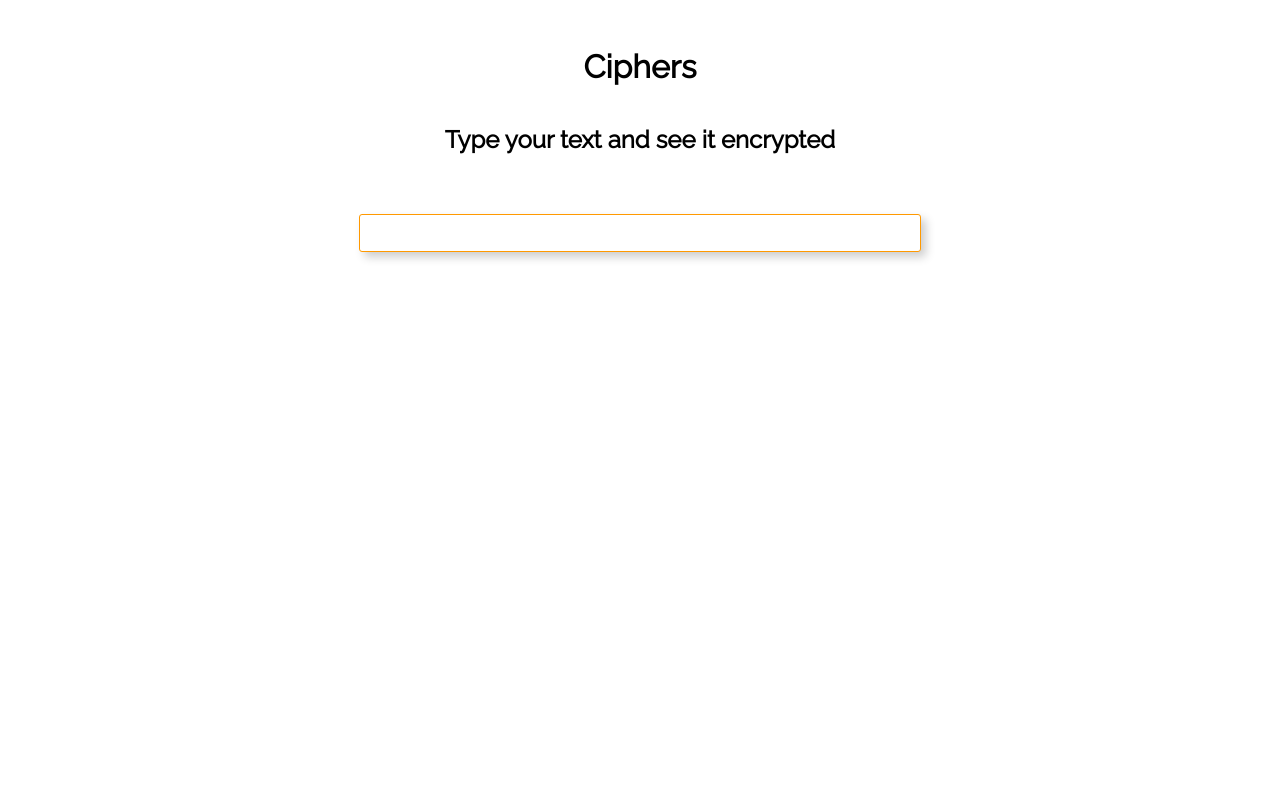
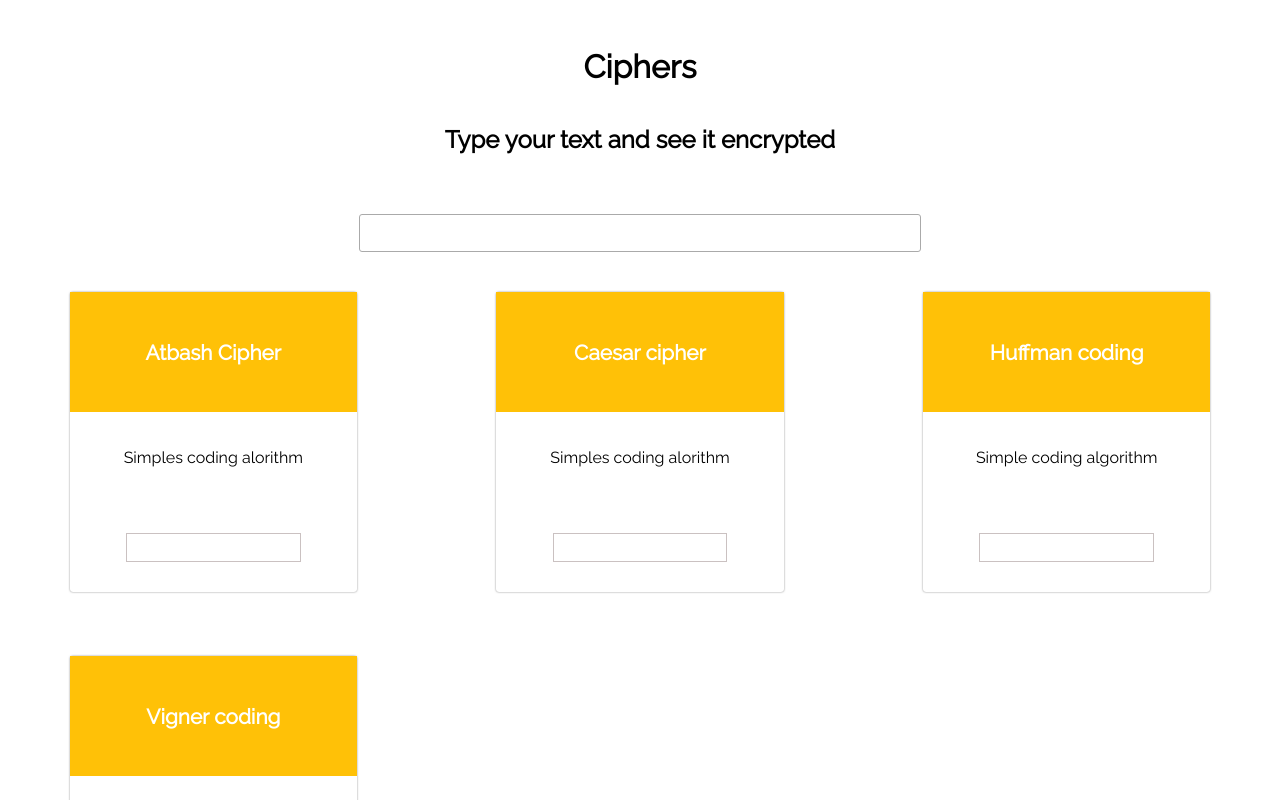
Before and after one commit to janKozie1/react-ciphers, a React (Create React App) app: page / in a window 1280 px wide. Shown: the top 800 px of the page. Built offline with nearby package versions, Linux system fonts and the light colour scheme.

Commit message:
Configured cipher tile, adde styles

```diff
--- a/src/algorithms/algorithms.js
+++ b/src/algorithms/algorithms.js
@@ -1,7 +1,23 @@
-export let huffman = (userInput) => {
-    return userInput;
+export let huffman = {
+    name: 'Huffman coding',
+    desc: 'Simple coding algorithm',
+    algorithm: (input) => { return input?input.toUpperCase():input }
 }
 
-export let viegner = (userInput) => {
-    return userInput;
+export let vigner = {
+    name: 'Vigner coding',
+    desc: 'Simple coding algorithm',
+    algorithm: (input) => { return input }
 }
+
+export let caesar = {
+    name: 'Caesar cipher',
+    desc: 'Simples coding alorithm',
+    algorithm: (input) => { return input }
+}
+
+export let atbash = {
+    name: 'Atbash Cipher',
+    desc: 'Simples coding alorithm',
+    algorithm: (input) => { return input }
+}
--- a/src/components/App.js
+++ b/src/components/App.js
@@ -2,33 +2,48 @@ import React, { Component } from 'react';
 import * as algorithms from '../algorithms/algorithms'
 import '../styles/app.css'
 import Header from './Header'
+import CipherTile from './CipherTile'
 
 class App extends Component {
     state = {
-        userText:''
+        tempText:'',
+        ciphers:[]
     }
     onInputChange = (e) => {
         this.setState({
-            userText:e.target.value
+            tempText:e.target.value
         })
     }
     onFormSubmit = (e) => {
         e.preventDefault();
-        alert(this.state.userText)
+        this.setState({
+            accepted:this.state.tempText
+        })
     }
     componentDidMount() {
+        let temp = [];
         for (let data in algorithms) {
-            console.log(data)
-            console.log(algorithms[data])
+            temp.push(algorithms[data]);
         }
+        console.log(temp)
+        this.setState({
+            ciphers:[...temp]
+        })
     }
     render() {
         return (
             <div className='app'>
                 <Header />
-                <form className='input-main' onSubmit={this.onFormSubmit}>
-                    <input type='text' id='input-main-user' value={this.state.userText} onChange={this.onInputChange} />
+                <form  autoComplete="off" className='input-main' onSubmit={this.onFormSubmit}>
+                    <input type='text' id='input-main-user' value={this.state.tempText} onChange={this.onInputChange} />
                 </form>
+                <div className='cipher-container'>
+                    {
+                        this.state.ciphers.map((e)=>{
+                             return <CipherTile cipher={e} userInput={this.state.accepted} key={e.name}/>
+                        })
+                    }
+                </div>
             </div>
 
         );
--- a/src/components/CipherTile.js
+++ b/src/components/CipherTile.js
@@ -1,10 +1,19 @@
 import React, { Component } from 'react';
+import '../styles/cipher-tile.css'
 
 class cipherTile extends Component {
+
     render() {
+        let { name, desc } = this.props.cipher
         return (
-            <div>
-                Huffman Coding!
+
+            <div className='cipher-tile'>
+                <h4 className='cipher-header'>{name}</h4>
+                <p className='cipher-desc'>{desc}</p>
+                <div className='cipher-container-input'>
+                    <p className='cipher-output'>{this.props.cipher.algorithm(this.props.userInput)}</p>
+                </div>
+
             </div>
         );
     }
--- a/src/styles/app.css
+++ b/src/styles/app.css
@@ -1,23 +1,43 @@
 .app * {
-    margin:0px;
-    padding:0px;
+    margin: 0px;
+    padding: 0px;
 }
-.input-main{
-    padding:20px;
+
+.input-main {
+    padding: 20px;
     display: flex;
     align-items: center;
     justify-content: center;
 }
-#input-main-user{
-    width:45%;
-    padding:10px 5px;
+
+#input-main-user {
+    width: 45%;
+    padding: 10px 5px;
     text-align: center;
-    border-top:none;
-    border-left:none;
-    box-shadow: 5px 5px 10px rgba(0,0,0,0.2);
-    border:1.4px solid #ff9900;
+    border-top: none;
+    border-left: none;
+
+    border: 1.5px solid #aaa;
     border-radius: 3px;
 }
-#input-main-user:focus{
+
+#input-main-user:focus {
     outline:none;
+    border: 1.5px solid #FFA000;
+    border-radius: 3px;
+    box-shadow: 0px 0px 6px rgba(0, 0, 0, 0.4);
 }
+
+.cipher-container{
+    display:grid;
+    grid-template-columns: 1fr 1fr 1fr;
+    grid-gap: 1em;
+    padding:20px 0px;
+    justify-items: center;
+    grid-row-gap:4em;
+}
+@media (max-width: 960px) {
+    .cipher-container{
+        grid-template-columns: 1fr;
+    }
+}
--- /dev/null
+++ b/src/styles/cipher-tile.css
@@ -0,0 +1,41 @@
+.cipher-tile {
+    text-align: center;
+    height: 300px;
+    box-shadow: 0 0 2px rgba(0, 0, 0, 0.5);
+    width: 70%;
+    display: grid;
+    grid-template-rows: 4fr 3fr 3fr;
+    align-items: center;
+    border-radius: 3px;
+}
+
+.cipher-header {
+    font-size: 1.3em;
+    background: #FFC107;
+    color: White;
+    height: 100%;
+    display: flex;
+    align-items: center;
+    justify-content: center;
+}
+
+.cipher-container-input {
+    height: 100%;
+    display: flex;
+    align-items: center;
+    justify-content: center;
+}
+
+.cipher-output{
+    height:30%;
+    text-align: center;
+    bordeR:1px solid rgb(202, 193, 193);
+    width:60%;
+    display:flex;
+    align-items: center;
+    justify-content: center;
+}
+
+.cipher-input:focus{
+    outline:none;
+}
```
